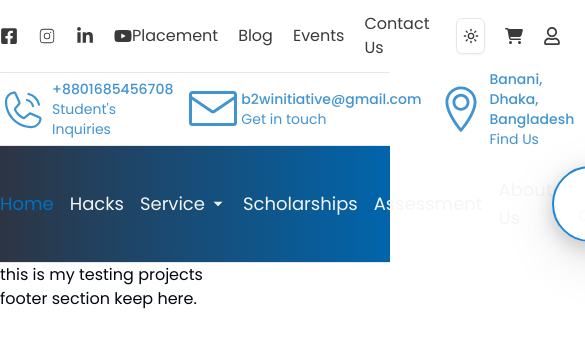
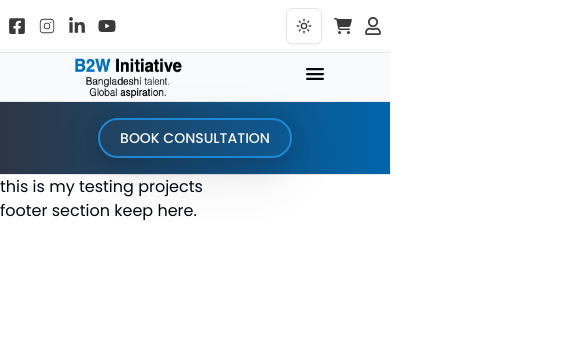
Before and after one commit to wpseemol/b2wi-development, a Next.js app: page / in a window 390 px wide. Shown: the top 348 px of the page, 585 px wide, since content can reach past the window. Built offline with nearby package versions, Linux system fonts and the light colour scheme.

Commit message:
header work is done

```diff
--- a/app/_components/header.tsx
+++ b/app/_components/header.tsx
@@ -5,14 +5,14 @@ import TopMenu from './top-menu';
 export default function Header() {
     return (
         <header>
-            <section className="border-b">
+            <section className="border-b relative z-10">
                 <TopMenu />
             </section>
-            <section className="container mx-auto hover:py-3 -my-1 duration-150">
+            <section className="container mx-auto md:hover:py-3 -my-1 duration-150 px-2 md:px-3 md:bg-transparent bg-slate-50 dark:bg-slate-900">
                 <TopContactInfo />
             </section>
 
-            <section className="bg-gradient-to-r from-[#2d3544] to-[#0165ac] border-y py-5 dark:bg-gradient-to-r dark:from-[#224a94] dark:to-[#17174b]">
+            <section className="bg-gradient-to-r from-[#2d3544] to-[#0165ac] border-y md:py-5 py-4 dark:bg-gradient-to-r dark:from-[#224a94] dark:to-[#17174b] md:px-3 px-2">
                 <NavMenu />
             </section>
         </header>
--- /dev/null
+++ b/app/_components/mobile-nav-menu.tsx
@@ -0,0 +1,43 @@
+'use client';
+
+import MyLink from '@/components/my-link';
+import { useState } from 'react';
+import { IoClose, IoMenu } from 'react-icons/io5';
+import { nevMenus } from './nav-menu';
+
+export default function MobileNavMenu() {
+    const [isOpen, setIsOpen] = useState<boolean>(false);
+
+    return (
+        <>
+            <button
+                className="group text-2xl"
+                onClick={() => {
+                    setIsOpen(!isOpen);
+                }}>
+                {isOpen ? <IoClose /> : <IoMenu className="" />}
+            </button>
+            <ul
+                className={`absolute bg-slate-50 dark:bg-slate-900
+            left-0 top-[3.2rem] w-full overflow-hidden duration-200 ${
+                isOpen
+                    ? 'border-x border-b h-fit shadow rounded-b duration-200'
+                    : 'h-0 p-0 duration-200'
+            }`}>
+                {isOpen &&
+                    nevMenus.map((menu) => (
+                        <li
+                            key={menu.slug}
+                            className="pl-3 border-b hover:translate-x-3 duration-150">
+                            <MyLink
+                                href={menu.slug}
+                                className="hover:text-primaryColor"
+                                activeClassName="text-primaryColor translate-x-3">
+                                {menu.name}
+                            </MyLink>
+                        </li>
+                    ))}
+            </ul>
+        </>
+    );
+}
--- a/app/_components/nav-menu.tsx
+++ b/app/_components/nav-menu.tsx
@@ -6,7 +6,7 @@ export default function NavMenu() {
     return (
         <div>
             <nav className="container mx-auto flex justify-between items-center">
-                <ul className="flex gap-4 items-center text-neutral-100 text-lg ">
+                <ul className="md:flex gap-4 items-center text-neutral-100 text-lg hidden">
                     {nevMenus.map((menu) => {
                         return (
                             <li
@@ -48,8 +48,8 @@ export default function NavMenu() {
 
                 <button
                     className="bg-transparent border-2
-                    hover:scale-105 duration-300 hover:bg-transparent font-medium text-neutral-50 text-center
-                border-[#1d87d3] px-6 py-3 rounded-full shadow-[0px_4px_16px_rgba(17,17,26,0.1),_0px_8px_24px_rgba(17,17,26,0.1),_0px_16px_56px_rgba(17,17,26,0.1)]">
+                    hover:scale-105 duration-300 hover:bg-transparent font-medium text-neutral-50 text-center text-sm md:text-base
+                border-[#1d87d3] md:px-6 px-5 md:py-3 py-2 rounded-full shadow-[0px_4px_16px_rgba(17,17,26,0.1),_0px_8px_24px_rgba(17,17,26,0.1),_0px_16px_56px_rgba(17,17,26,0.1)] mx-auto md:mx-0 text-nowrap">
                     BOOK CONSULTATION
                 </button>
             </nav>
@@ -57,7 +57,7 @@ export default function NavMenu() {
     );
 }
 
-const nevMenus: MenuItem[] = [
+export const nevMenus: MenuItem[] = [
     { slug: '/', name: 'Home' },
     { slug: '/hacks', name: 'Hacks' },
     { slug: '#', name: 'Service', subMenu: true },
@@ -66,7 +66,7 @@ const nevMenus: MenuItem[] = [
     { slug: '/about-us', name: 'About Us' },
 ];
 
-const subMenu: MenuItem[] = [
+export const subMenu: MenuItem[] = [
     {
         slug: '/how-do-we-help',
         name: 'How Do We Help',
--- a/app/_components/top-contact-info.tsx
+++ b/app/_components/top-contact-info.tsx
@@ -3,10 +3,11 @@ import Link from 'next/link';
 import { GoMail } from 'react-icons/go';
 import { PiPhoneCallLight } from 'react-icons/pi';
 import { TfiLocationPin } from 'react-icons/tfi';
+import MobileNavMenu from './mobile-nav-menu';
 
 export default function TopContactInfo() {
     return (
-        <div className="flex justify-between items-center">
+        <div className="flex md:justify-between justify-around items-center relative">
             <section className="dark:hidden">
                 <Link href="/">
                     <Image
@@ -14,7 +15,7 @@ export default function TopContactInfo() {
                         alt="site logo"
                         width={200}
                         height={150}
-                        className="w-auto h-auto"
+                        className="md:w-auto md:h-auto w-32 h-14"
                     />
                 </Link>
             </section>
@@ -25,11 +26,11 @@ export default function TopContactInfo() {
                         alt="site logo"
                         width={200}
                         height={150}
-                        className="w-auto h-auto"
+                        className="md:w-auto md:h-auto w-32 h-14"
                     />
                 </Link>
             </section>
-            <ul className="flex justify-end items-center gap-4">
+            <ul className="md:flex justify-end items-center gap-4 hidden">
                 <li>
                     <Link
                         href={`tel:${+8801685456708}`}
@@ -76,6 +77,10 @@ export default function TopContactInfo() {
                     </Link>
                 </li>
             </ul>
+            {/* menu button section  */}
+            <section className="md:hidden ">
+                <MobileNavMenu />
+            </section>
         </div>
     );
 }
--- a/app/_components/top-menu.tsx
+++ b/app/_components/top-menu.tsx
@@ -8,9 +8,9 @@ export default function TopMenu() {
     return (
         <>
             <div
-                className="mx-auto container flex justify-between items-center my-3 text-fontColor/85 dark:text-neutral-100/80
+                className="mx-auto container flex justify-between items-center my-2 md:my-3 text-fontColor/85 dark:text-neutral-100/80 px-2 md:px-3
                  ">
-                <div className="flex justify-start items-center gap-5 text-lg">
+                <div className="flex justify-start items-center md:gap-5 gap-3 text-lg">
                     {/* Social icons */}
                     <Link
                         href="#"
@@ -33,7 +33,10 @@ export default function TopMenu() {
                         <FaYoutube />
                     </Link>
                 </div>
-                <div className="flex gap-5 justify-end items-center text-base">
+
+                {/* more link */}
+                <div className="flex md:gap-5 gap-3 justify-end items-center text-base">
+                    <div className=" gap-5 items-center md:flex hidden">
                         <Link
                             href="#"
                             className="hover:text-primaryColor duration-100">
@@ -54,6 +57,7 @@ export default function TopMenu() {
                             className="hover:text-primaryColor duration-100">
                             Contact Us
                         </Link>
+                    </div>
 
                     <ModeToggle />
 
```
Lines whose indentation alone changed are shown as unchanged.
